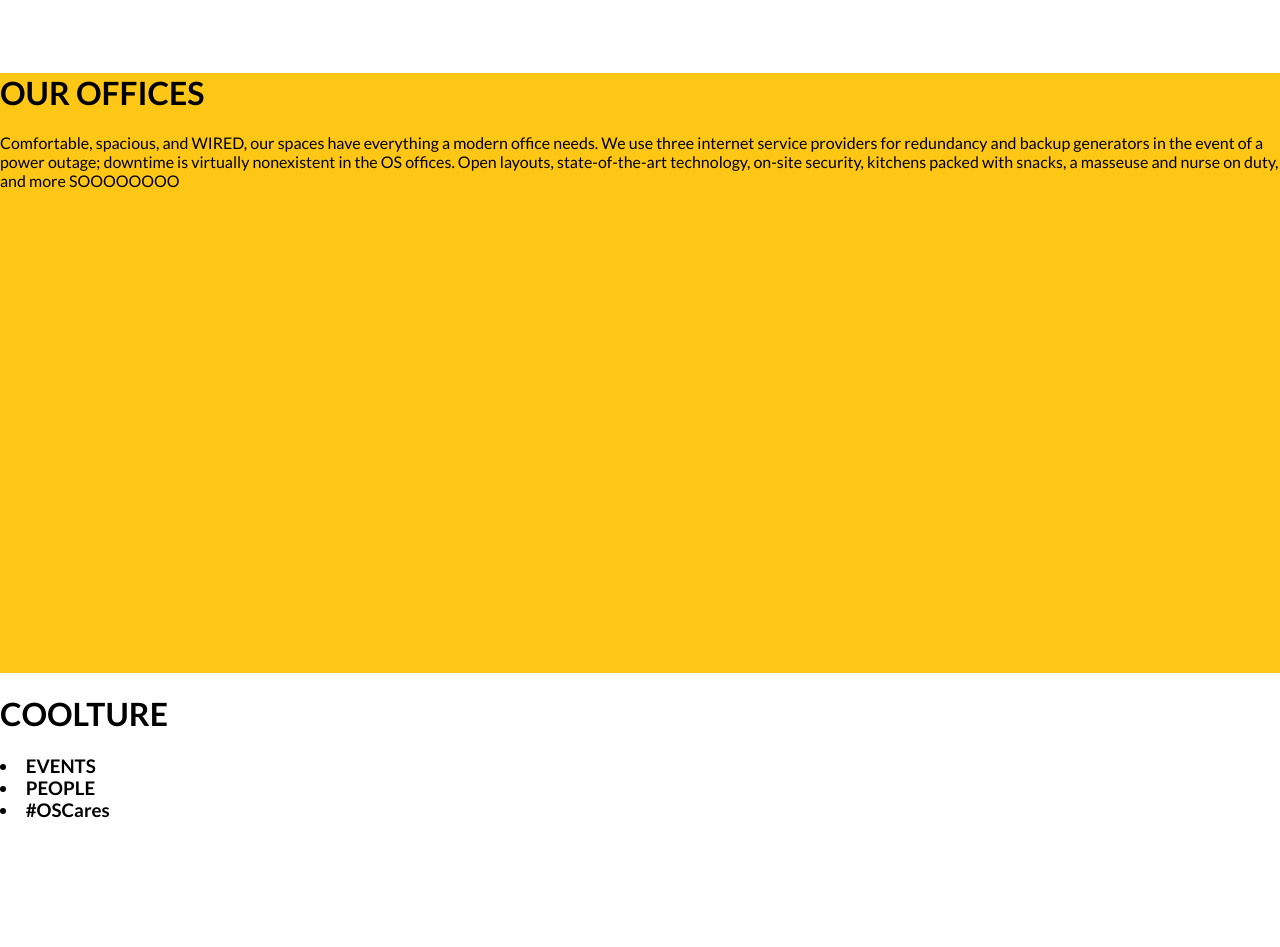
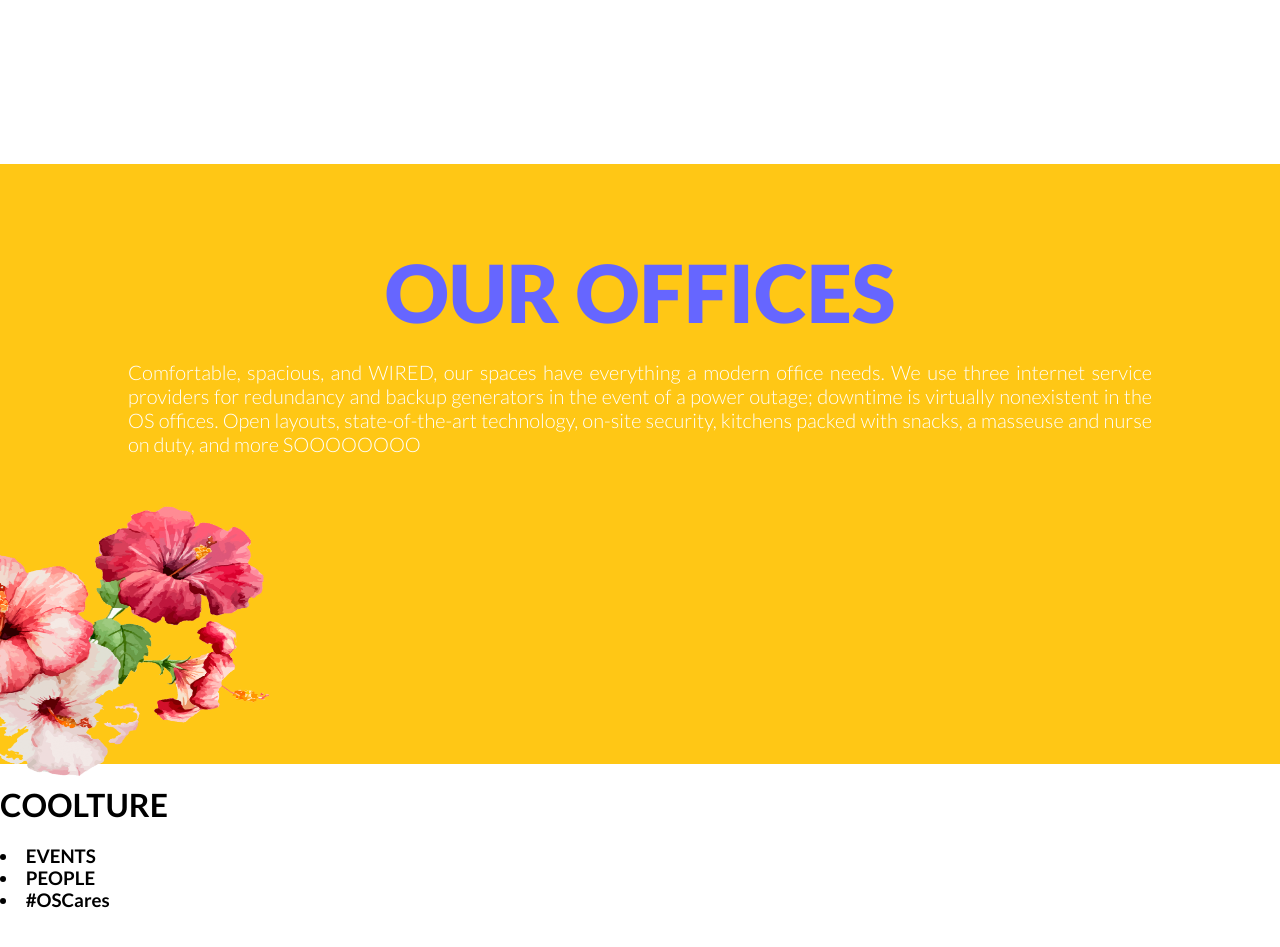
Before and after one commit to rhamill1/awesome_os, a website: page views/about.html in a window 1280 px wide. Shown: the part 1980-2927 px from the top of the page. Drawn offline with nearby package versions, Linux system fonts and the light colour scheme.

Commit message:
adds style to our office div on about page

```diff
--- a/public/styles/about_styles.css
+++ b/public/styles/about_styles.css
@@ -79,11 +79,48 @@
   height: 600px;
 }
 
+.leadership-team h1 {
+  font-size: 80;
+  font-weight: 800;
+  color: #ffc715;
+  margin-top: 1em;
+  text-align: center;
+}
+
 .our-offices {
   height: 600px;
   background-color: #ffc715;
 }
 
+.our-offices h1 {
+  color: #6666ff;
+  font-size: 80;
+  font-weight: 800;
+  padding-top: 1em;
+  margin-bottom: 0;
+  text-align: center;
+}
+
+.our-offices p {
+  color: white;
+  font-size: 20;
+  font-weight: 300;
+  margin: 0 auto;
+  margin-top: 1em;
+  text-align: justify;
+  width: 80%;
+}
+
+.our-office-hibiscus {
+  height: 270px;
+  width: 270px;
+  background-image: url('/images/our_office_hibiscus.png');
+  background-repeat: no-repeat;
+  background-size: 100% 100%;
+  position: relative;
+  top: 50px;
+}
+
 .coolture {
   height: 500px;
 }
--- a/views/about.html
+++ b/views/about.html
@@ -53,6 +53,7 @@
     <div class='our-offices'>
       <h1>OUR OFFICES</h1>
       <p>Comfortable, spacious, and WIRED, our spaces have everything a modern office needs. We use three internet service providers for redundancy and backup generators in the event of a power outage; downtime is virtually nonexistent in the OS offices. Open layouts, state-of-the-art technology, on-site security, kitchens packed with snacks, a masseuse and nurse on duty, and more SOOOOOOOO</p>
+      <div class='our-office-hibiscus'></div>
     </div>
     <div class='coolture'>
       <h1>COOLTURE</h1>
```
Also changed, not shown: public/images/our_office_hibiscus.png (added).
